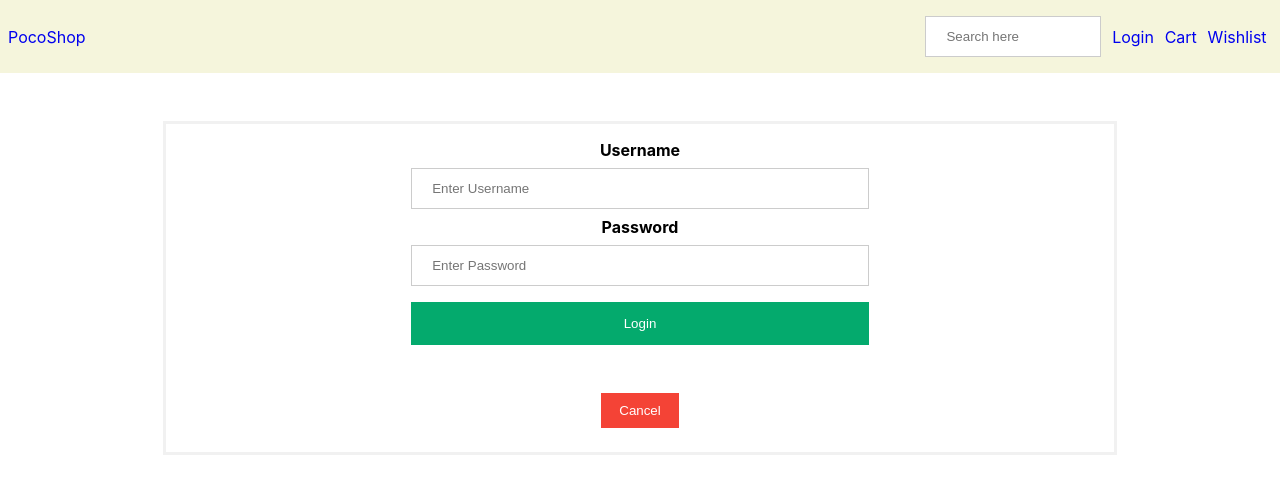
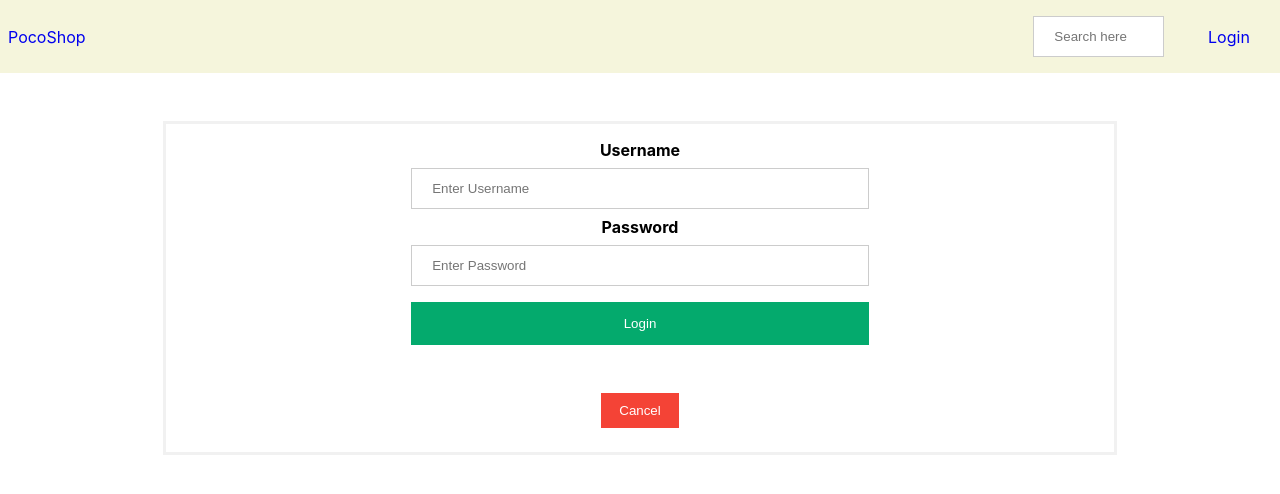
Before and after one commit to shanyaverma03/pico-shop, a React (Create React App) app: page /login in a window 1280 px wide. Shown: the top 494 px of the page. Built offline with nearby package versions, Linux system fonts and the light colour scheme.

Commit message:
Handle login and logout

```diff
--- a/src/components/authentication/Login.js
+++ b/src/components/authentication/Login.js
@@ -1,9 +1,22 @@
+import { useDispatch } from "react-redux";
+import { useNavigate } from "react-router-dom";
+
 import classes from "./Auth.module.css";
+import { authenticationActions } from "../../store/authenticationSlice";
 
 const Login = () => {
+  const dispatch = useDispatch();
+  const navigate = useNavigate();
+
+  const submitHandler = (event) => {
+    event.preventDefault();
+    dispatch(authenticationActions.login());
+    navigate("/");
+  };
+
   return (
     <div className={classes.wrapper}>
-      <form>
+      <form onSubmit={submitHandler}>
         <div className={classes.container}>
           <label>
             <b>Username</b>
--- a/src/components/navigation/Header.js
+++ b/src/components/navigation/Header.js
@@ -1,16 +1,29 @@
 import { Link } from "react-router-dom";
+import { useDispatch, useSelector } from "react-redux";
 
 import classes from "./Header.module.css";
+import { authenticationActions } from "../../store/authenticationSlice";
 
 const Header = () => {
+  const dispatch = useDispatch();
+  const isAuthenticated = useSelector(
+    (state) => state.authentication.isAuthenticated
+  );
+
   return (
     <div className={classes.wrapper}>
       <Link>PocoShop</Link>
       <div className={classes.options}>
         <input type="text" placeholder="Search here" />
-        <Link to="login">Login</Link>
-        <Link to="cart">Cart</Link>
-        <Link to="wishlist">Wishlist</Link>
+        {isAuthenticated ? (
+          <Link to="/" onClick={() => dispatch(authenticationActions.logout())}>
+            Logout
+          </Link>
+        ) : (
+          <Link to="login">Login</Link>
+        )}
+        {isAuthenticated && <Link to="cart">Cart</Link>}
+        {isAuthenticated && <Link to="wishlist">Wishlist</Link>}
       </div>
     </div>
   );
```
